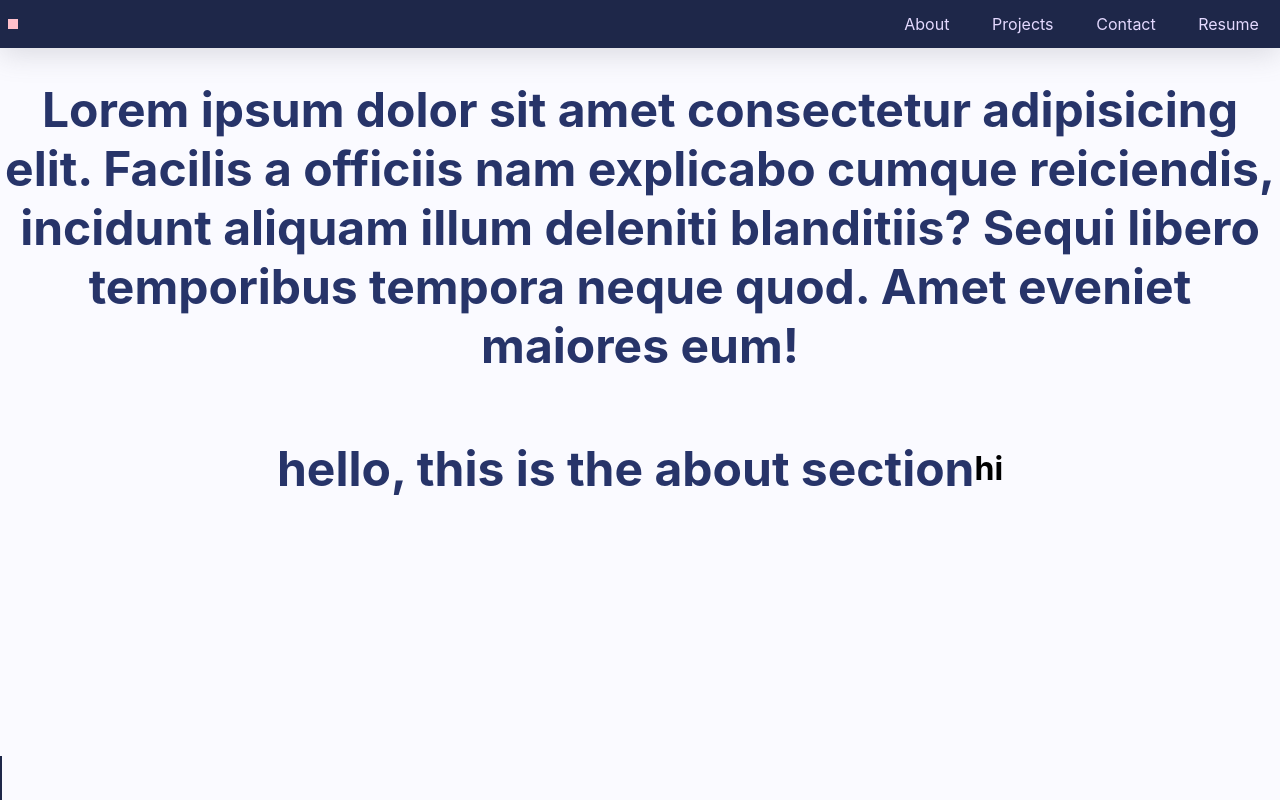
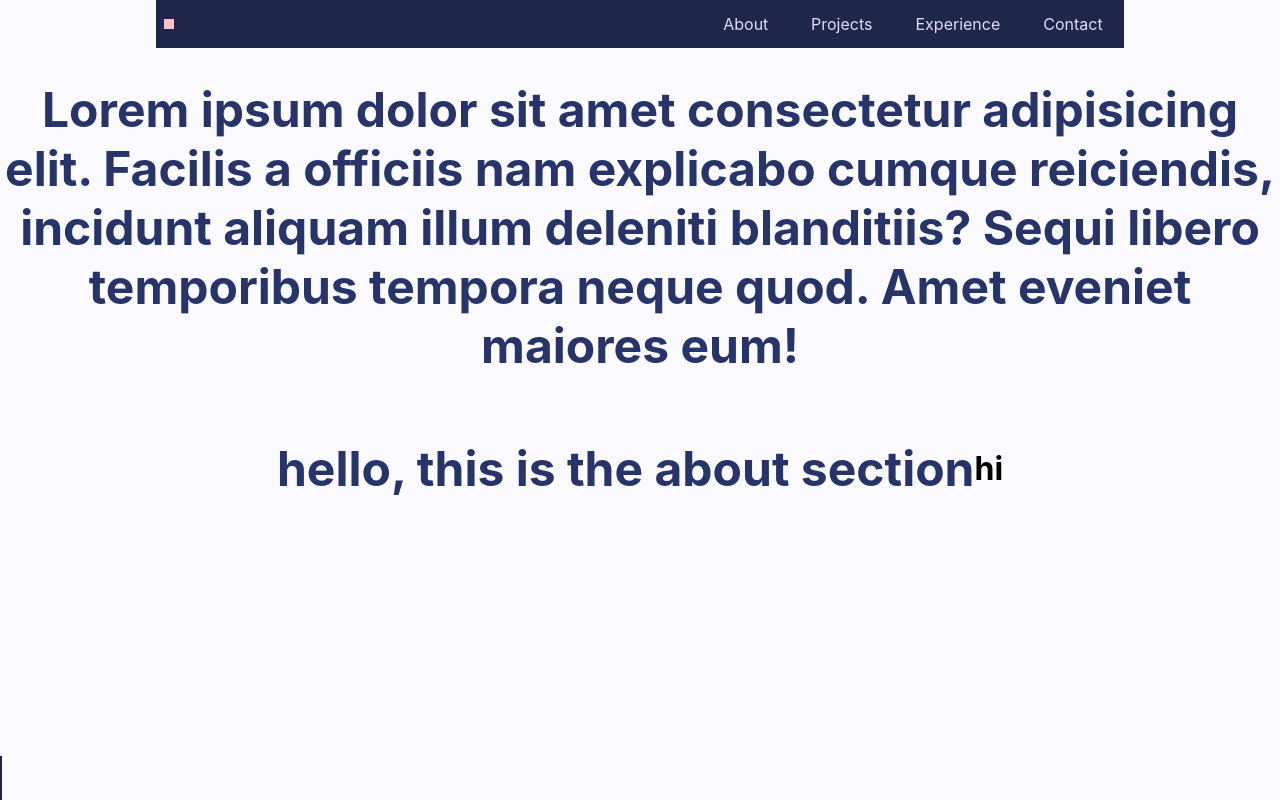
Before and after one commit to raytene-han/portfolio-v2, a React (Create React App) app: page / in a window 1280 px wide. Shown: the top 800 px of the page. Built offline with nearby package versions, Linux system fonts and the light colour scheme.

Commit message:
switched from react-router-hash-link to react-scroll

```diff
--- a/package.json
+++ b/package.json
@@ -12,6 +12,7 @@
     "react-router-dom": "^6.4.1",
     "react-router-hash-link": "^2.4.3",
     "react-scripts": "5.0.1",
+    "react-scroll": "^1.8.7",
     "styled-components": "^5.3.5",
     "web-vitals": "^2.1.4"
   },
--- a/src/components/Navigation.js
+++ b/src/components/Navigation.js
@@ -1,5 +1,8 @@
 // import { Nav, NavLinks, NavLink, NavbarBrand, Navbar } from "reactstrap";
-import {Navbar, Logo, NavLinks, StyledNavLink, StyledHashLink} from "../styledComponents/navComponents";
+import { Navbar, Logo, NavLinks, StyledNavLink, StyledHashLink } from "../styledComponents/navComponents";
+import { scrollWithOffset } from "../utils/scroll";
+import { Link } from "react-scroll";
+
 // import '../App.css';
 
 /** Navigation Component
@@ -9,25 +12,118 @@ import {Navbar, Logo, NavLinks, StyledNavLink, StyledHashLink} from "../styledCo
 function Navigation() {
 
   return (
-
+    <div className="navbar">
       <Navbar>
         <Logo></Logo>
         <NavLinks className="menu">
         <li>
-        <StyledHashLink smooth to="/#about" data-text="About" className="menu-link">About</StyledHashLink>
+            <StyledHashLink
+              activeClass="active"
+              to="about"
+              smooth={true}
+              spy={true}
+              hashSpy={true}
+              offset={-80}
+              data-text="About"
+              className="menu-link"
+            >
+              About
+            </StyledHashLink>
           </li>
           <li>
-        <StyledHashLink smooth to="/#projects" data-text="Projects" className="menu-link">Projects</StyledHashLink>
+            <StyledHashLink
+              activeClass="active"
+              to="projects"
+              smooth={true}
+              spy={true}
+              hashSpy={true}
+              offset={-80}
+              data-text="Projects"
+              className="menu-link"
+            >
+              Projects
+            </StyledHashLink>
           </li>
           <li>
-        <StyledHashLink smooth to="/#contact" data-text="Contact" className="menu-link">Contact</StyledHashLink>
+            <StyledHashLink
+              to="experience"
+              smooth={true}
+              spy={true}
+              hashSpy={true}
+              offset={-80}
+              data-text="Experience"
+              className="menu-link"
+            >
+              Experience
+            </StyledHashLink>
           </li>
           <li>
-        <StyledNavLink to="/resume" data-text="Resume" className="menu-link">Resume</StyledNavLink>
+            <StyledHashLink
+              activeClass="active"
+              to="contact"
+              smooth={true}
+              spy={true}
+              hashSpy={true}
+              offset={-80}
+              data-text="Contact"
+              className="menu-link"
+            >
+              Contact
+            </StyledHashLink>
           </li>
+          {/* <li>
+            <StyledHashLink
+              smooth to="/#about"
+              scroll={scrollWithOffset}
+              data-text="About"
+              className="menu-link"
+            >
+              About
+            </StyledHashLink>
+          </li>
+          <li>
+            <StyledHashLink
+              smooth to="/#projects"
+              scroll={scrollWithOffset}
+              data-text="Projects"
+              className="menu-link"
+            >
+              Projects
+            </StyledHashLink>
+          </li>
+          <li>
+            <StyledHashLink
+              smooth to="/#experience"
+              scroll={scrollWithOffset}
+              data-text="Experience"
+              className="menu-link"
+            >
+              Experience
+            </StyledHashLink>
+          </li>
+          <li>
+            <StyledHashLink
+              smooth to="/#contact"
+              scroll={scrollWithOffset}
+              data-text="Contact"
+              className="menu-link"
+            >
+              Contact
+            </StyledHashLink>
+          </li>
+          <li>
+            <StyledNavLink
+              to="/resume"
+              data-text="Resume"
+              className="menu-link"
+            >
+              Resume
+            </StyledNavLink>
+          </li> */}
         </NavLinks>
       </Navbar>
-  )
+    </div>
+  );
 }
 
 export default Navigation;
--- a/src/styledComponents/navComponents.js
+++ b/src/styledComponents/navComponents.js
@@ -1,6 +1,7 @@
 import { NavLink } from "react-router-dom";
 import { NavHashLink } from "react-router-hash-link";
 import styled from "styled-components";
+import { Link, animateScroll as scroll, scrollSpy } from "react-scroll";
 
 const Navbar = styled.nav`
 
@@ -9,13 +10,15 @@ const Navbar = styled.nav`
   justify-content: space-between;
   align-items: center;
   font-size: 1em;
-  position: -webkit-sticky; /* Safari */
-  position: sticky;
+  // position: -webkit-sticky; /* Safari */
+  // position: sticky;
   top: 0;
   background: var(--darkest);
   z-index: 1;
   height: 3em;
-  box-shadow: rgba(100, 100, 111, 0.2) 0px 7px 29px 0px;
+  max-width: 968px;
+  margin-left: auto;
+  margin-right: auto;
 `;
 
 const NavLinks = styled.ul`
@@ -23,13 +26,11 @@ const NavLinks = styled.ul`
   display: flex;
 `;
 
-const StyledHashLink = styled(NavHashLink)`
+const StyledHashLink = styled(Link)`
   &:hover{
     font-weight: bold;
+    cursor: pointer;
   };
-  &:active{
-    font-weight:bold;
-  }
 
   display: inline-flex;
   flex-direction: column;
```
Also changed, not shown: 1 other file (tests, documents, lock files or other folders). Lines whose indentation alone changed are shown as unchanged.
